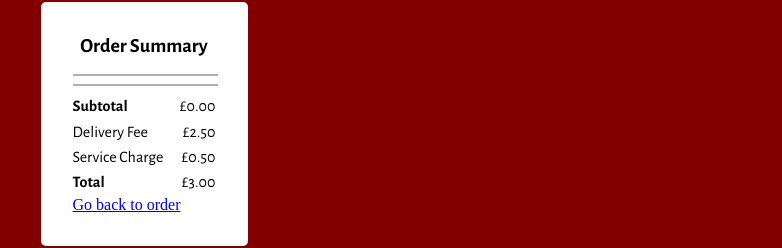
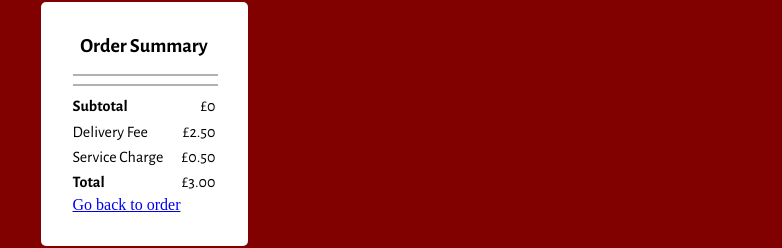
Before and after one commit to Techoplite/Doe-s-Pizza, a Next.js app: page /checkout in a window 1280 px wide. Shown: the part 110-358 px from the top of the page, without its empty margins (496-1278 px from the left). Built offline with nearby package versions, Linux system fonts and the light colour scheme; a web font is replaced by a local one.

Commit message:
Add checks for undefined props

```diff
--- a/package.json
+++ b/package.json
@@ -32,7 +32,7 @@
         "@types/node": "^17.0.23",
         "@types/react": "^18.0.1",
         "@types/uuid": "^8.3.4",
-        "eslint": "8.13.0",
+        "eslint": "^7.32.0",
         "eslint-config-next": "12.1.4",
         "sass": "^1.50.0",
         "typescript": "^4.6.3"
--- a/pages/components/OrderDetails.tsx
+++ b/pages/components/OrderDetails.tsx
@@ -121,9 +121,10 @@ export default function OrderDetails(props: { data: OrderProps }) {
   const classes = useStyles()
   return (
     <>
+      {props.data && props.data.errors &&
+        <>
           <div className={styles['wrapper']}>
             <Typography color={'white'}>Pick Up</Typography>
-
             <Switch
               inputProps={{ 'aria-label': 'ant design' }}
               checked={details.isDelivery}
@@ -188,5 +189,7 @@ export default function OrderDetails(props: { data: OrderProps }) {
             </CustomFormControl>
           </div>
         </>
+      }
+    </>
   )
 }
--- a/pages/components/OrderSummary.tsx
+++ b/pages/components/OrderSummary.tsx
@@ -12,7 +12,7 @@ import { PriceCheckTwoTone } from '@mui/icons-material';
 
 export default function OrderSummary(props: OrderProps) {
   const items = useAppSelector(state => state.order.items)
-  const formatPrice = (price: number) => price.toFixed(2)
+  const formatPrice = (price: number) => price && price.toFixed(2)
   getAvailableTimes()
   return (
     <div className={styles['main-content']}>
```
Also changed, not shown: public/sw.js, 1 other file (tests, documents, lock files or other folders). Lines whose indentation alone changed are shown as unchanged.
